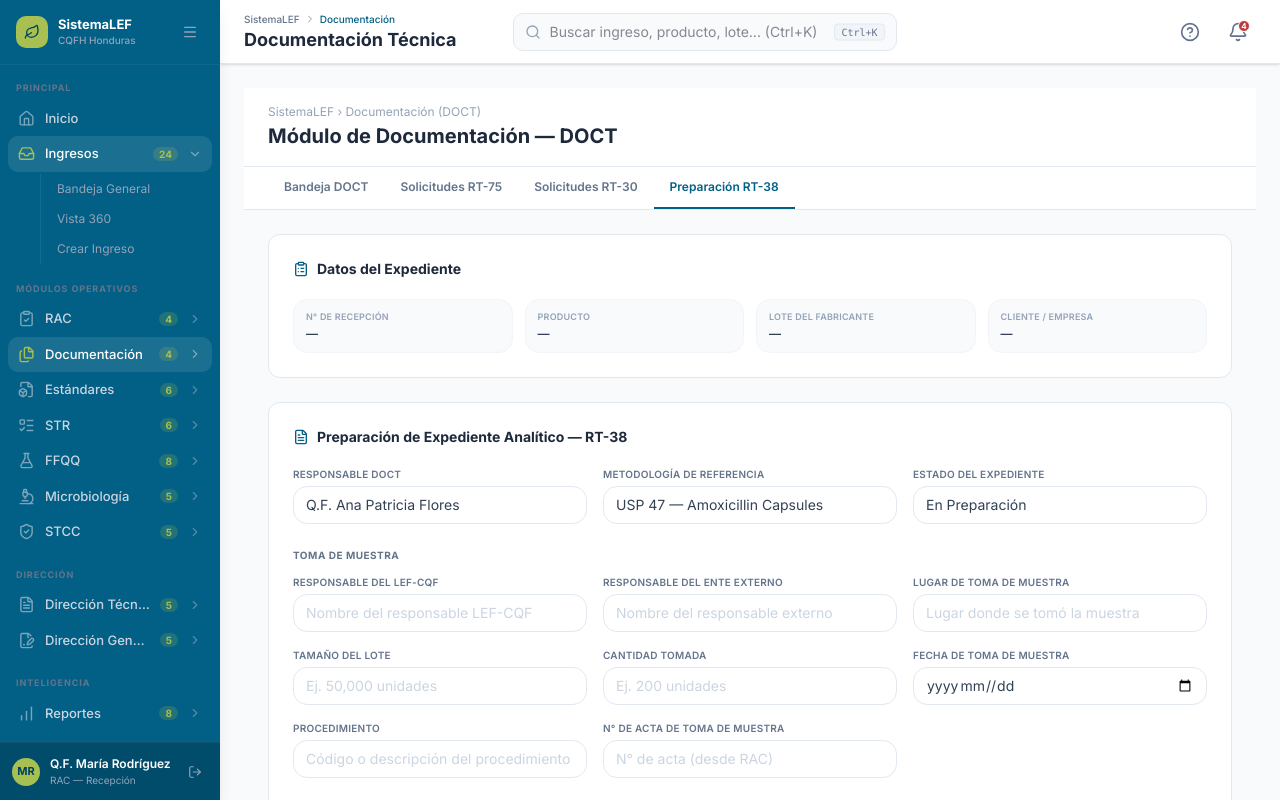
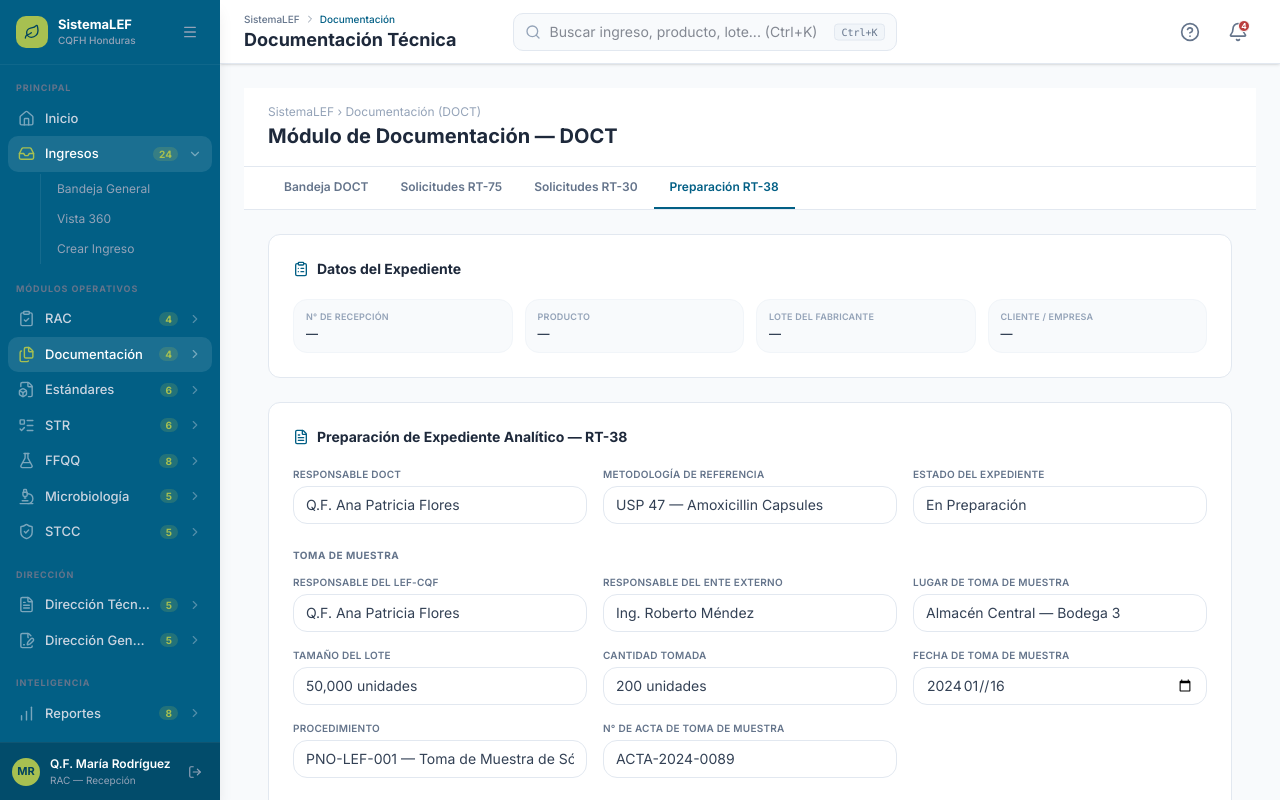
Before and after one commit to marioportillor6maker/Lefstudio, a Next.js app: page /doct/rt38 in a window 1280 px wide. Built offline with nearby package versions, Linux system fonts and the light colour scheme.

Commit message:
feat(rt38): pre-fill Toma de Muestra fields with mock data for demo

```diff
--- a/src/app/doct/rt38/page.tsx
+++ b/src/app/doct/rt38/page.tsx
@@ -92,28 +92,28 @@ export default function Rt38Page() {
         <h4 className="text-[10px] font-bold text-slate-500 uppercase tracking-wider mb-3">Toma de Muestra</h4>
         <div className="grid grid-cols-1 sm:grid-cols-2 md:grid-cols-3 gap-4 mb-6">
           <Field label="Responsable del LEF-CQF">
-            <input className={INPUT} placeholder="Nombre del responsable LEF-CQF" />
+            <input className={INPUT} defaultValue="Q.F. Ana Patricia Flores" />
           </Field>
           <Field label="Responsable del Ente Externo">
-            <input className={INPUT} placeholder="Nombre del responsable externo" />
+            <input className={INPUT} defaultValue="Ing. Roberto Méndez" />
           </Field>
           <Field label="Lugar de Toma de Muestra">
-            <input className={INPUT} placeholder="Lugar donde se tomó la muestra" />
+            <input className={INPUT} defaultValue="Almacén Central — Bodega 3" />
           </Field>
           <Field label="Tamaño del Lote">
-            <input className={INPUT} placeholder="Ej. 50,000 unidades" />
+            <input className={INPUT} defaultValue="50,000 unidades" />
           </Field>
           <Field label="Cantidad Tomada">
-            <input className={INPUT} placeholder="Ej. 200 unidades" />
+            <input className={INPUT} defaultValue="200 unidades" />
           </Field>
           <Field label="Fecha de Toma de Muestra">
-            <input type="date" className={INPUT} />
+            <input type="date" className={INPUT} defaultValue="2024-01-16" />
           </Field>
           <Field label="Procedimiento">
-            <input className={INPUT} placeholder="Código o descripción del procedimiento" />
+            <input className={INPUT} defaultValue="PNO-LEF-001 — Toma de Muestra de Sólidos Orales" />
           </Field>
           <Field label="N° de Acta de Toma de Muestra">
-            <input className={INPUT} placeholder="N° de acta (desde RAC)" />
+            <input className={INPUT} defaultValue="ACTA-2024-0089" />
           </Field>
         </div>
 
```
